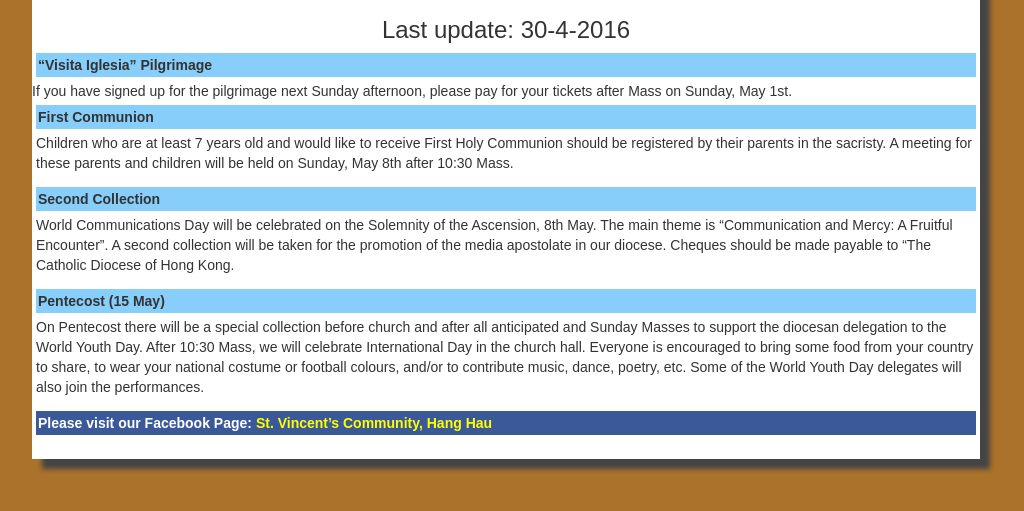
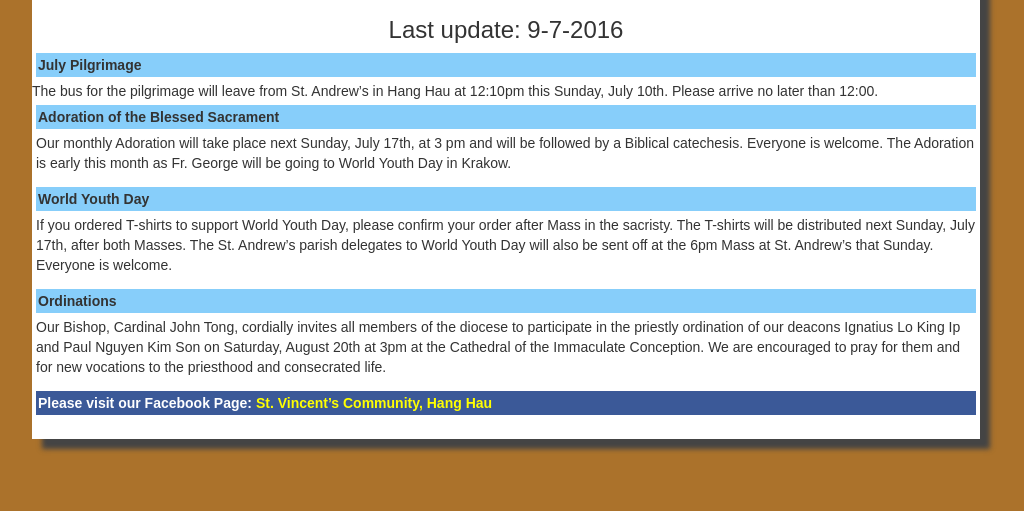
Before and after one commit to Mlvtrglvn/ChurchNew, a plain HTML site: page announcements.html in a window 1280 px wide. Shown: the part 281-792 px from the top of the page, without its empty margins (134-1158 px from the left). Drawn offline with nearby package versions, Linux system fonts and the light colour scheme.

Commit message:
Update announcements week 1-7-2016

```diff
--- a/announcements.html
+++ b/announcements.html
@@ -67,42 +67,37 @@
     <section id="subtitle">
         <h2>Announcements</h2>
 
-        <h3>Last update: 30-4-2016</h3>
+        <h3>Last update: 9-7-2016</h3>
     </section>
 
     <section id="pagecontent">
-        <div class="newsheader">“Visita	Iglesia” Pilgrimage</div>
-            If you have signed	up	for	the	pilgrimage	next	Sunday	afternoon,	please	pay	for
-            your tickets after Mass on Sunday, May 1st.
+        <div class="newsheader">July Pilgrimage</div>
+        The	bus	for	the	pilgrimage	will	leave	from	St.	Andrew’s	in	Hang	Hau	at
+        12:10pm	this	Sunday,	July	10th.	Please	arrive	no	later	than	12:00.
         </div>
 
-        <div class="newsheader">First	Communion</div>
+        <div class="newsheader">Adoration	of	the	Blessed	Sacrament	</div>
         <div class="newsitem">
-            Children	who	are	at	least	7	years	old	and	would	like	to	receive	First	Holy
-            Communion	should	be	registered	by	their	parents	in	the	sacristy.	A	meeting	for
-            these	parents	and	children	will	be	held	on	Sunday,	May	8th	after	10:30	Mass.
-
+            Our	monthly	Adoration	will	take	place	next	Sunday,	July	17th,	at	3	pm	and	will
+            be	followed	by	a	Biblical	catechesis.	Everyone	is	welcome.	The	Adoration	is
+            early	this	month	as	Fr.	George	will	be	going	to	World	Youth	Day	in	Krakow.
         </div>
 
-        <div class="newsheader">Second	Collection	</div>
+        <div class="newsheader">World	Youth	Day</div>
         <div class="newsitem">
-            World	Communications	Day	will	be	celebrated	on	the	Solemnity	of
-            the	Ascension,	8th 	May.	The	main	theme	is	“Communication	and	Mercy:	A
-            Fruitful	Encounter”.	A	second	collection	will	be	taken	for	the	promotion	of	the
-            media	apostolate	in	our	diocese.	Cheques	should	be	made	payable	to	“The
-            Catholic	Diocese	of	Hong	Kong.        </div>
+            If	you	ordered	T-shirts	to	support	World	Youth	Day,	please	confirm	your	order
+            after	Mass	in	the	sacristy.	The	T-shirts	will	be	distributed	next	Sunday,	July	17th,
+            after	both	Masses.	The	St.	Andrew’s	parish	delegates	to	World	Youth	Day	will
+            also	be	sent	off	at	the	6pm	Mass	at	St.	Andrew’s	that	Sunday.	Everyone	is
+            welcome.	</div>
 
-        <div class="newsheader">Pentecost	(15	May)	</div>
+        <div class="newsheader">Ordinations</div>
         <div class="newsitem">
-            On	Pentecost	there	will	be	a	special	collection	before	church	and	after	all
-            anticipated	and	Sunday	Masses	to	support	the	diocesan	delegation	to	the
-            World	Youth	Day.
-
-            After	10:30	Mass,	we	will	celebrate	International	Day	in	the	church	hall.
-            Everyone	is	encouraged	to	bring	some	food	from	your	country	to	share,	to
-            wear	your	national	costume	or	football	colours,	and/or	to	contribute	music,
-            dance,	poetry,	etc.	Some	of	the	World	Youth	Day	delegates	will	also	join	the
-            performances.
+            Our	Bishop,	Cardinal	John	Tong,	cordially	invites	all	members	of	the	diocese	to
+            participate	in	the	priestly	ordination	of	our	deacons	Ignatius	Lo	King	Ip	and	Paul
+            Nguyen	Kim	Son	on	Saturday,	August	20th	at	3pm	at	the	Cathedral	of	the
+            Immaculate	Conception.	We	are	encouraged	to	pray	for	them	and	for	new
+            vocations	to	the	priesthood	and	consecrated	life.
         </div>
 
         <div class="newsheader" style="background-color: #3b5998; color: white">
```
